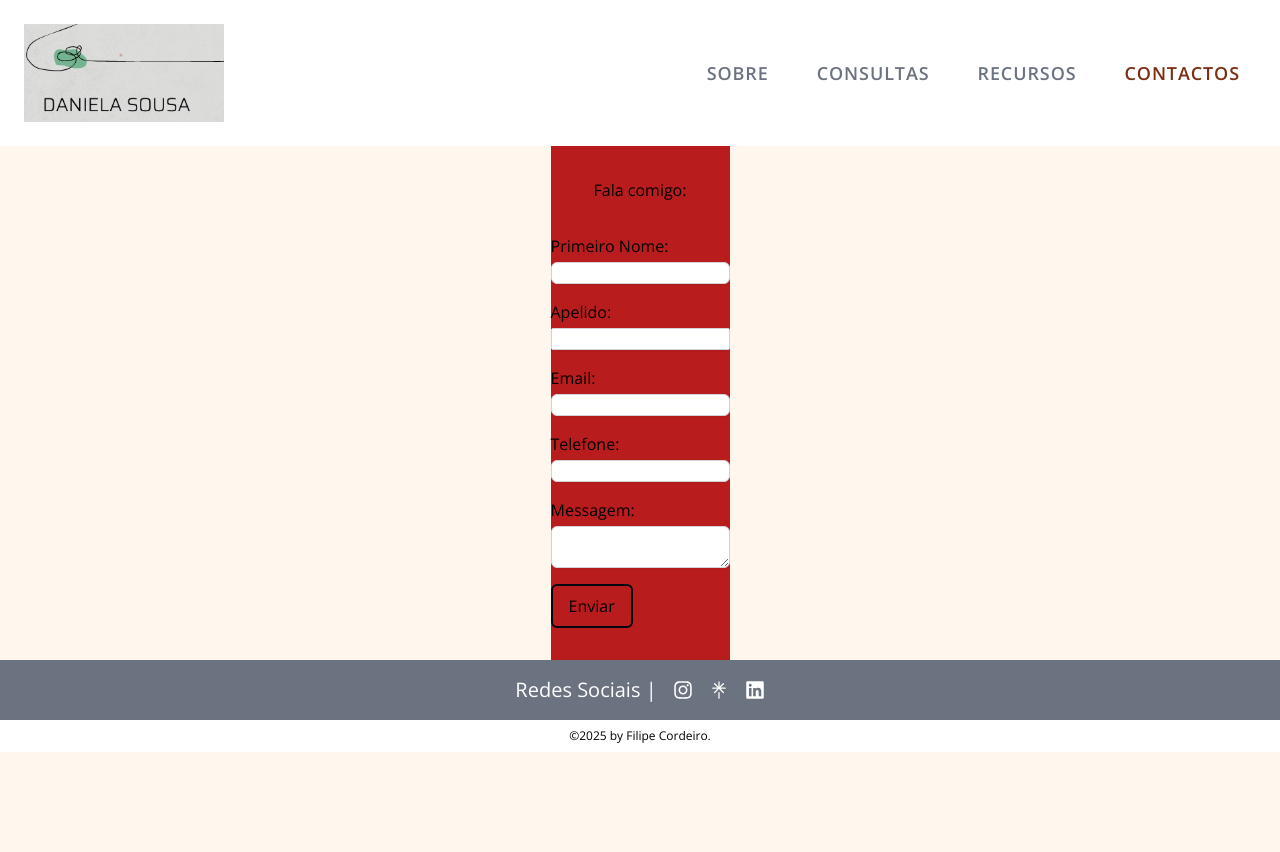
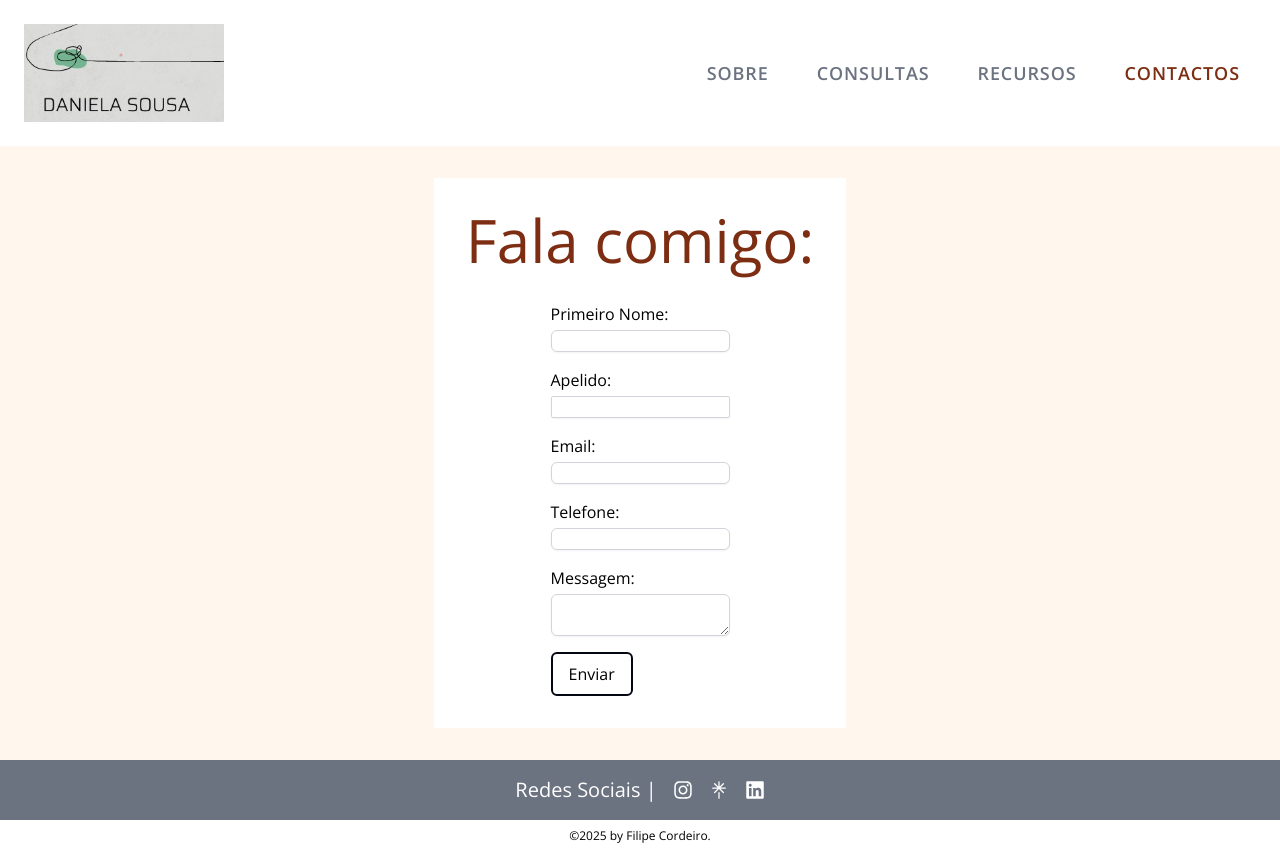
Before and after one commit to DeleteMind/site_psicologa, a Next.js app in the folder daniela-app/: page /contactos in a window 1280 px wide. Before the commit the page ends 800 px from the top, so only its background shows below. Built offline with nearby package versions, Linux system fonts and the light colour scheme.

Commit message:
update_margin_and_padding_contact_page

```diff
--- a/daniela-app/app/contactos/page.tsx
+++ b/daniela-app/app/contactos/page.tsx
@@ -61,8 +61,8 @@ export default function ContactPage() {
 
   return (
     <main className=" w-full flex ">
-      <div className="w-auto mx-auto flex flex-col items-center gap-8  py-8 bg-red-700">
-        <h1>Fala comigo:</h1>
+      <div className="w-auto mx-auto flex flex-col items-center gap-8  py-8 px-8 my-8 bg-white">
+        <h1 className="text-6xl text-orange-900 bg-">Fala comigo:</h1>
         <form onSubmit={handleSubmit} className="space-y-4">
           <div className="flex flex-col">
             <label className="text-left">Primeiro Nome:</label>
```
